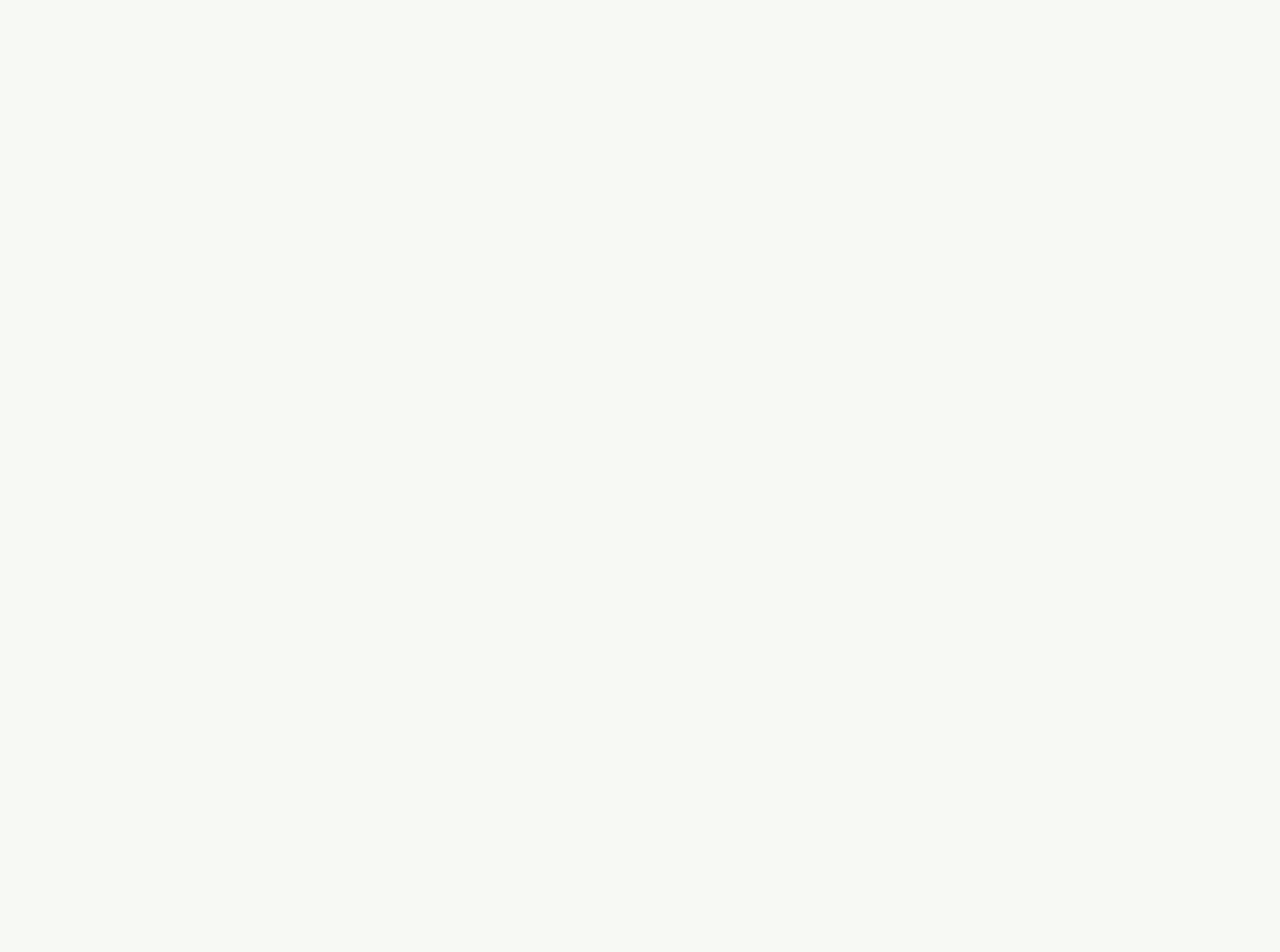
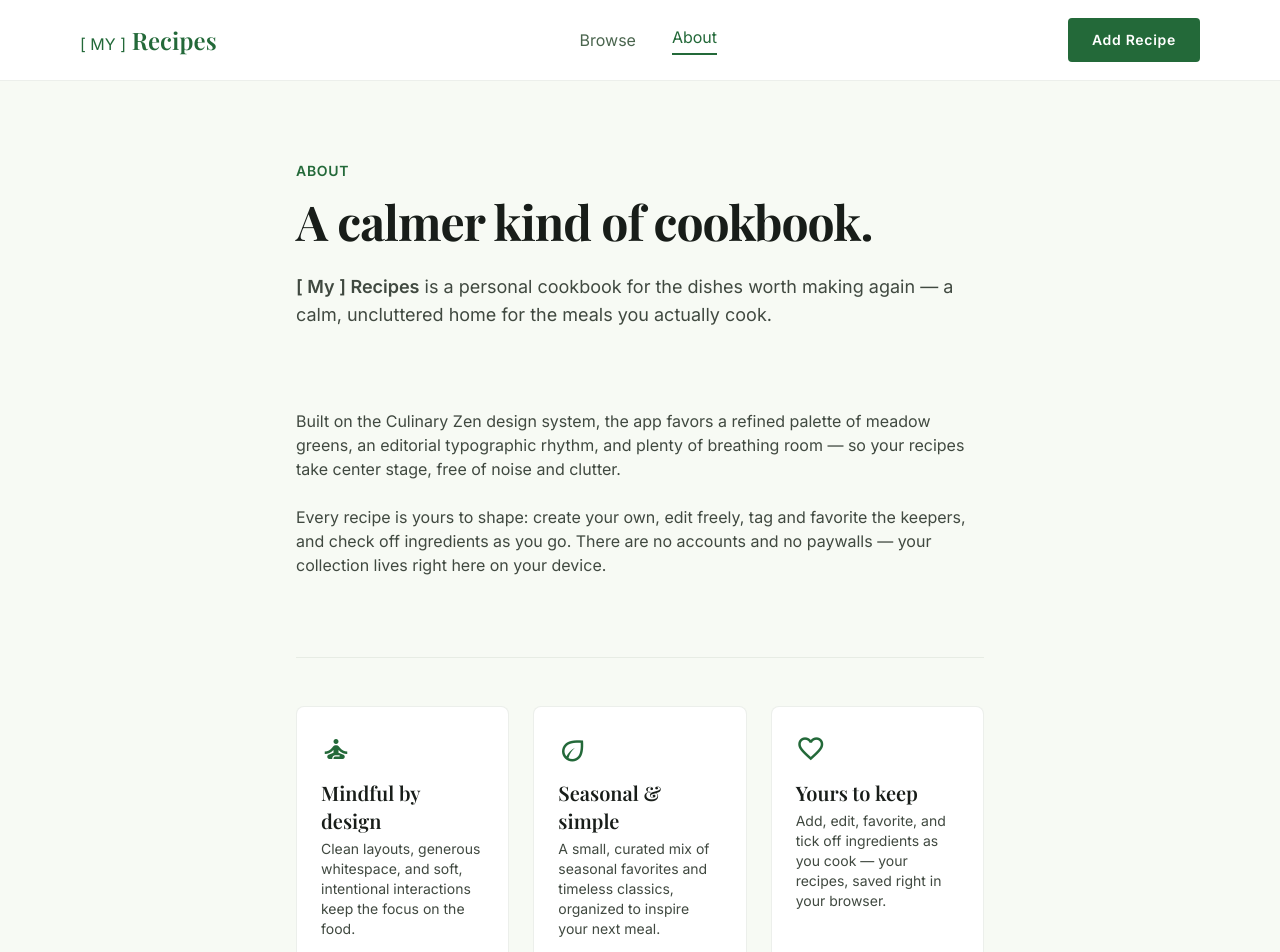
Before and after one commit to scottgemmell/my-recipes, a React (Vite) app: page /about in a window 1280 px wide. Before the commit this address had no page. Shown: the top 952 px of the page. Before the commit the page ends 800 px from the top, so only its background shows below. Built offline with nearby package versions, Linux system fonts and the light colour scheme.

Commit message:
Add a simple About page
Add an /about route with a short, on-brand About page (intro copy and
three value cards) and wire the nav links to real routes so Browse and
About navigate via React Router.

```diff
--- a/src/App.tsx
+++ b/src/App.tsx
@@ -2,6 +2,7 @@ import { Routes, Route } from 'react-router-dom'
 import CollectionPage from './pages/CollectionPage'
 import RecipeDetailPage from './pages/RecipeDetailPage'
 import AddRecipePage from './pages/AddRecipePage'
+import AboutPage from './pages/AboutPage'
 
 export default function App() {
   return (
@@ -10,6 +11,7 @@ export default function App() {
       <Route path="/recipe/:slug" element={<RecipeDetailPage />} />
       <Route path="/recipe/:slug/edit" element={<AddRecipePage />} />
       <Route path="/add" element={<AddRecipePage />} />
+      <Route path="/about" element={<AboutPage />} />
     </Routes>
   )
 }
--- a/src/components/Navbar.tsx
+++ b/src/components/Navbar.tsx
@@ -1,7 +1,10 @@
 import { Link } from 'react-router-dom'
 import Icon from './Icon'
 
-const navLinks = ['Browse', 'About']
+const navLinks = [
+  { label: 'Browse', to: '/' },
+  { label: 'About', to: '/about' },
+]
 
 interface NavbarProps {
   /** Which top-level link should render as active. */
@@ -23,22 +26,23 @@ export default function Navbar({ active = 'Browse' }: NavbarProps) {
 
         {/* Navigation Links (Desktop) */}
         <div className="hidden md:flex gap-md h-full items-center">
-          {navLinks.map((label) =>
+          {navLinks.map(({ label, to }) =>
             label === active ? (
-              <span
+              <Link
                 key={label}
+                to={to}
                 className="text-primary border-b-2 border-primary pb-1 font-body text-body-md cursor-pointer"
               >
                 {label}
-              </span>
+              </Link>
             ) : (
-              <a
+              <Link
                 key={label}
-                href="#"
+                to={to}
                 className="text-secondary hover:text-primary font-body text-body-md cursor-pointer active:opacity-70 hover:bg-surface-container-low transition-colors duration-200 px-sm py-xs rounded"
               >
                 {label}
-              </a>
+              </Link>
             ),
           )}
         </div>
--- /dev/null
+++ b/src/pages/AboutPage.tsx
@@ -0,0 +1,82 @@
+import { Link } from 'react-router-dom'
+import Navbar from '../components/Navbar'
+import Footer from '../components/Footer'
+import Icon from '../components/Icon'
+
+const values = [
+  {
+    icon: 'self_improvement',
+    title: 'Mindful by design',
+    body: 'Clean layouts, generous whitespace, and soft, intentional interactions keep the focus on the food.',
+  },
+  {
+    icon: 'eco',
+    title: 'Seasonal & simple',
+    body: 'A small, curated mix of seasonal favorites and timeless classics, organized to inspire your next meal.',
+  },
+  {
+    icon: 'favorite',
+    title: 'Yours to keep',
+    body: 'Add, edit, favorite, and tick off ingredients as you cook — your recipes, saved right in your browser.',
+  },
+]
+
+export default function AboutPage() {
+  return (
+    <div className="min-h-screen flex flex-col bg-surface">
+      <Navbar active="About" />
+
+      <main className="flex-grow w-full max-w-3xl mx-auto px-margin-mobile md:px-margin-desktop py-lg md:py-xl">
+        <header className="mb-lg md:mb-xl">
+          <p className="font-label-lg text-label-lg text-primary uppercase tracking-wider mb-sm">
+            About
+          </p>
+          <h1 className="font-display text-display text-on-surface mb-md">A calmer kind of cookbook.</h1>
+          <p className="font-body text-body-lg text-on-surface-variant">
+            <span className="font-bold">[ My ] Recipes</span> is a personal cookbook for the dishes
+            worth making again — a calm, uncluttered home for the meals you actually cook.
+          </p>
+        </header>
+
+        <div className="space-y-md font-body text-body-md text-on-surface-variant">
+          <p>
+            Built on the Culinary Zen design system, the app favors a refined palette of meadow
+            greens, an editorial typographic rhythm, and plenty of breathing room — so your recipes
+            take center stage, free of noise and clutter.
+          </p>
+          <p>
+            Every recipe is yours to shape: create your own, edit freely, tag and favorite the
+            keepers, and check off ingredients as you go. There are no accounts and no paywalls —
+            your collection lives right here on your device.
+          </p>
+        </div>
+
+        <section className="grid grid-cols-1 sm:grid-cols-3 gap-gutter mt-xl pt-lg border-t border-outline-variant/30">
+          {values.map((value) => (
+            <div
+              key={value.title}
+              className="bg-surface-container-lowest border border-outline-variant/30 rounded-lg p-md"
+            >
+              <Icon name={value.icon} className="text-primary text-3xl mb-sm" />
+              <h3 className="font-headline-sm text-headline-sm text-on-surface mb-xs">
+                {value.title}
+              </h3>
+              <p className="font-body text-body-sm text-on-surface-variant">{value.body}</p>
+            </div>
+          ))}
+        </section>
+
+        <div className="mt-xl flex justify-center">
+          <Link
+            to="/"
+            className="px-[24px] py-[12px] rounded-full bg-primary text-on-primary font-label-lg text-label-lg hover:brightness-110 transition-all duration-200"
+          >
+            Browse recipes
+          </Link>
+        </div>
+      </main>
+
+      <Footer />
+    </div>
+  )
+}
```
